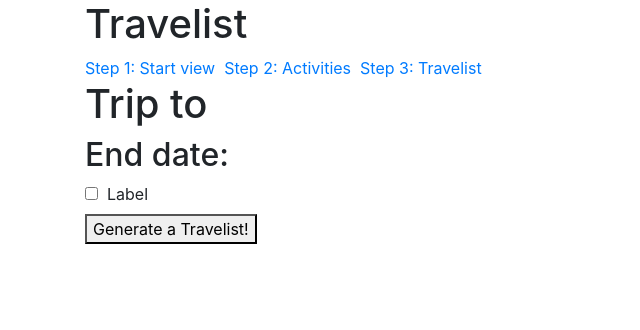
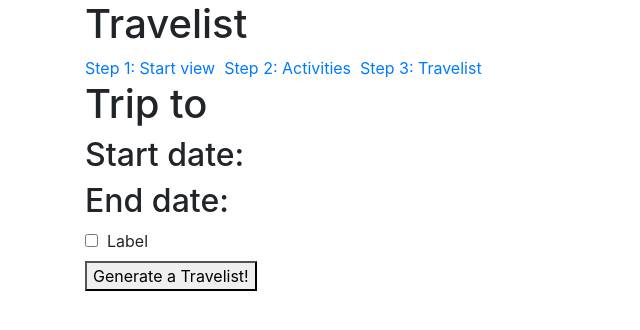
Before and after one commit to melvinlau/travelist, a React (Create React App) app in the folder client/: page /activities in a window 1280 px wide. Shown: the top 330 px of the page, without its empty margins (0-640 px from the left). Built offline with nearby package versions, Linux system fonts and the light colour scheme.

Commit message:
Pass 'date from' input to app's state

```diff
--- a/client/src/App.js
+++ b/client/src/App.js
@@ -32,13 +32,13 @@ function App() {
             renders the first one that matches the current URL. */}
             <Switch>
               <Route path="/activities">
-                <ActivityList destination={destination} dateTo={dateTo} />
+                <ActivityList destination={destination} dateTo={dateTo} dateFrom={dateFrom}/>
               </Route>
               <Route path="/travelist">
                 <PackingList />
               </Route>
               <Route path="/">
-                <Start setDestination={setDestination} setDateTo={setDateTo} />
+                <Start setDestination={setDestination} setDateTo={setDateTo} setDateFrom={setDateFrom} />
               </Route>
             </Switch>
           </Router>
--- a/client/src/components/ActivityList.js
+++ b/client/src/components/ActivityList.js
@@ -7,10 +7,11 @@ import {
 } from "react-router-dom";
 import ActivityListItem from './ActivityListItem';
 
-function ActivityList({ destination, dateTo }) {
+function ActivityList({ destination, dateTo, dateFrom }) {
   return (
     <div>
       <h1>Trip to {destination}</h1>
+      <h2>Start date: {dateFrom}</h2>
       <h2>End date: {dateTo}</h2>
       <ActivityListItem />
       <Link to="/travelist">
--- a/client/src/components/Start.js
+++ b/client/src/components/Start.js
@@ -7,8 +7,8 @@ import {
   Link
 } from "react-router-dom";
 
-function Start({ setDestination, setDateTo }) {
-  return (<StartForm setDestination={setDestination} setDateTo={setDateTo} />);
+function Start({ setDestination, setDateTo, setDateFrom }) {
+  return (<StartForm setDestination={setDestination} setDateTo={setDateTo} setDateFrom={setDateFrom} />);
 }
 
 export default Start;
--- a/client/src/components/StartForm.js
+++ b/client/src/components/StartForm.js
@@ -6,10 +6,11 @@ import {
   Link
 } from "react-router-dom";
 
-function StartForm({ setDestination, setDateTo }) {
+function StartForm({ setDestination, setDateTo, setDateFrom }) {
 
   const [userInputDestination, setUserInputDestination] = useState('')
   const [dateTo, setUserEndDate] = useState('')
+  const [dateFrom, setUserStartDate] = useState('')
 
   const handleDestinationChange = e => {
     setUserInputDestination(e.target.value);
@@ -19,11 +20,14 @@ function StartForm({ setDestination, setDateTo }) {
     setUserEndDate(e.target.value)
   }
 
+  const handleStartDateChange = e => {
+    setUserStartDate(e.target.value)
+  }
+
   const submitStartForm = () => {
     setDestination(userInputDestination);
-    console.log(dateTo);
-
     setDateTo(dateTo);
+    setDateFrom(dateFrom);
   }
 
   return (
@@ -39,6 +43,8 @@ function StartForm({ setDestination, setDateTo }) {
         type="date"
         name="date-from"
         placeholder="From"
+        value={dateFrom}
+        onChange={handleStartDateChange}
       /> <br />
       <input
         type="date"
```
